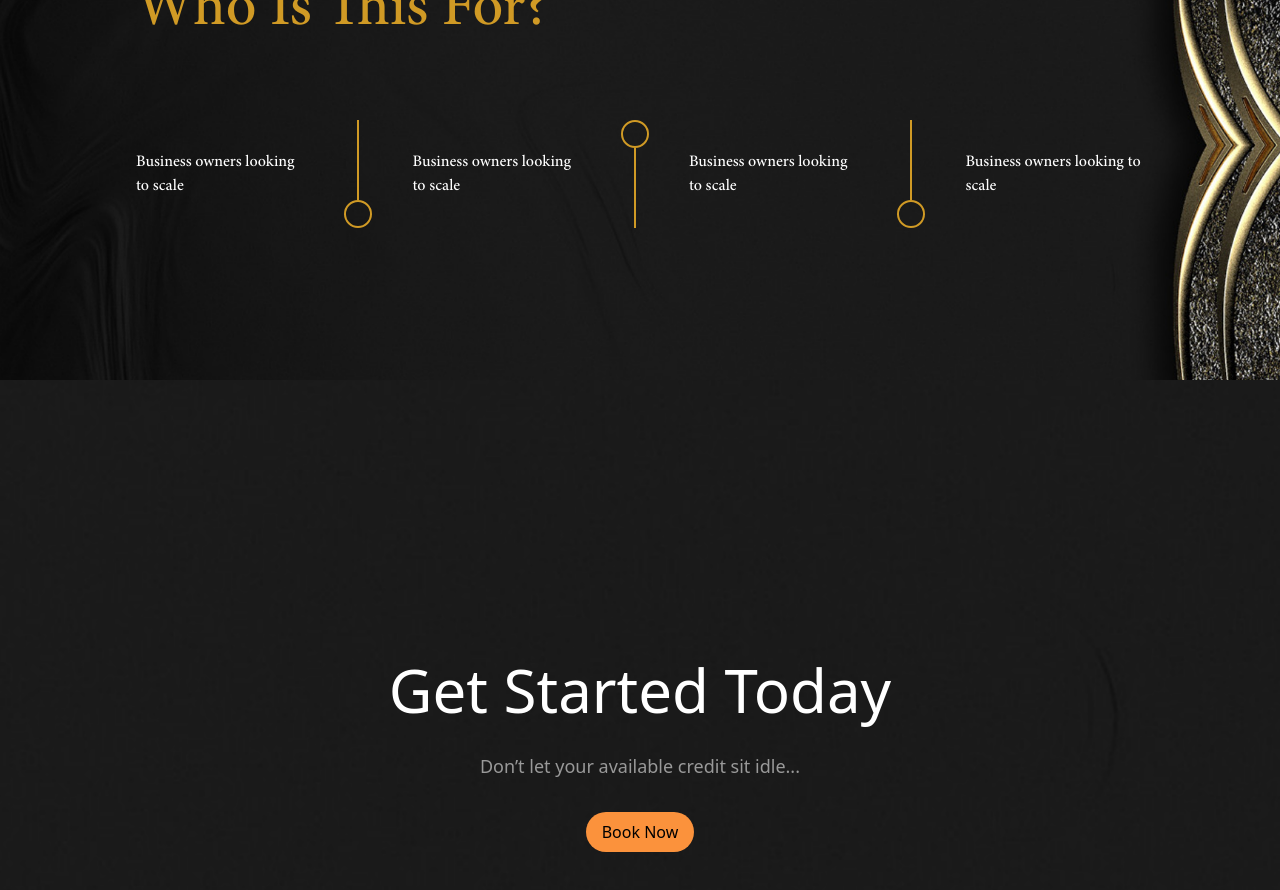
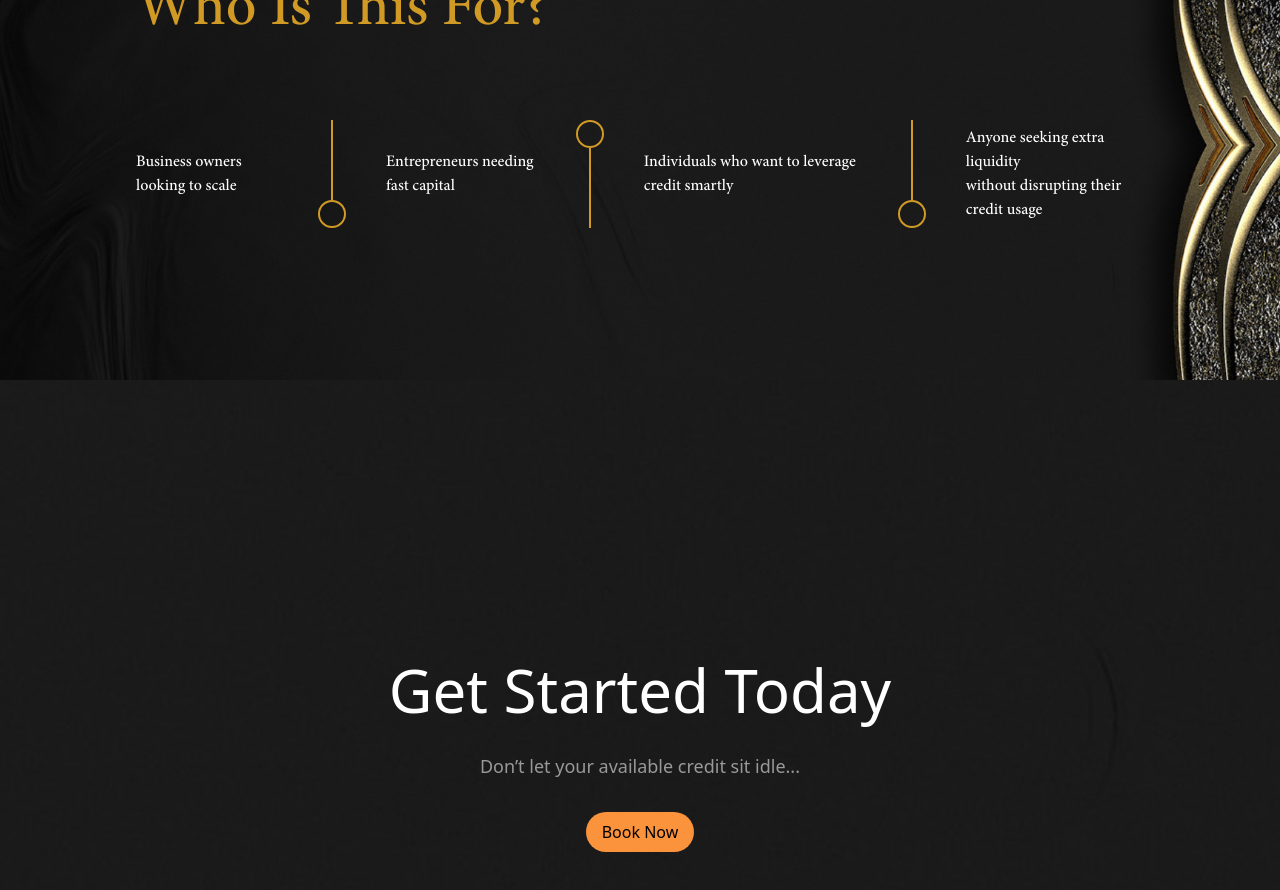
Before and after one commit to Daniellmm/king-site-2, a React (Vite) app: page / in a window 1280 px wide. Shown: the part 2580-3470 px from the top of the page. Built offline with nearby package versions, Linux system fonts and the light colour scheme.

Commit message:
the animation update

```diff
--- a/src/pages/Hto.jsx
+++ b/src/pages/Hto.jsx
@@ -33,6 +33,22 @@ const Hto = () => {
     }
   };
 
+  const lineVariant2 = {
+    hidden: { scaleY: -2 },
+    visible: {
+      scaleY: 1,
+      // transition: { duration: 0.8, ease: 'easeInOut' }
+    }
+  };
+
+  const dotVariant2 = {
+    hidden: { scale: 0 },
+    visible: {
+      scale: 1,
+      // transition: { delay: 0.15 }
+    }
+  };
+
   const fadeUp = {
     hidden: { opacity: 0, y: 40 },
     visible: (i = 0) => ({
@@ -44,6 +60,14 @@ const Hto = () => {
         ease: 'easeOut',
       },
     }),
+  };
+
+  const fadeInRight = {
+    hidden: { opacity: 0, x: 40 },
+    visible: {
+      opacity: 1,
+      x: 0,
+    },
   };
 
   const scaleFade = {
@@ -331,15 +355,37 @@ const Hto = () => {
 
               <div className='flex flex-row-reverse lg:flex-row justify-center items-center gap-10'>
                 <div>
-                  <h1 className='text-white' style={{ fontFamily: 'Minion Pro, serif' }}>
+                  <motion.h1
+                    variants={fadeInRight}
+                    initial="hidden"
+                    whileInView="visible"
+                    transition={{ delay: 0.2 }}
+                    viewport={{ once: true }}
+                    className='text-white'
+                    style={{ fontFamily: 'Minion Pro, serif' }}>
                     Business owners looking to scale
-                  </h1>
+                  </motion.h1>
                 </div>
 
                 <div>
                   <div className='flex flex-col-reverse justify-center items-center'>
-                    <div className='border-[#D09A25] rounded-full size-7 border-2'></div>
-                    <div className='border-[#D09A25] h-20 border'></div>
+                    <motion.div
+                      variants={dotVariant2}
+                      initial="hidden"
+                      whileInView="visible"
+                      transition={{ delay: 0.2, duration: 0.4, ease: 'easeInOut' }}
+                      viewport={{ once: true }}
+                      className='border-[#D09A25] rounded-full size-7 border-2'>
+                    </motion.div>
+
+                    <motion.div
+                      variants={lineVariant2}
+                      initial="hidden"
+                      whileInView="visible"
+                      transition={{ delay: 0.3, duration: 0.3, }}
+                      viewport={{ once: true }}
+                      className='border-[#D09A25] h-20 border'>
+                    </motion.div>
                   </div>
                 </div>
               </div>
@@ -347,53 +393,126 @@ const Hto = () => {
 
               <div className='flex flex-row-reverse lg:flex-row justify-center items-center gap-10'>
                 <div>
-                  <h1 className='text-white' style={{ fontFamily: 'Minion Pro, serif' }}>
-                    Business owners looking to scale
-                  </h1>
+                  <motion.h1
+                    variants={fadeInRight}
+                    initial="hidden"
+                    whileInView="visible"
+                    transition={{ delay: 0.4 }}
+                    viewport={{ once: true }}
+                    className='text-white'
+                    style={{ fontFamily: 'Minion Pro, serif' }}>
+                    Entrepreneurs needing fast capital
+                  </motion.h1>
                 </div>
 
                 <div>
                   <div className='flex flex-col justify-center items-center'>
-                    <div className='border-[#D09A25] rounded-full size-7 border-2'></div>
-                    <div className='border-[#D09A25] h-20 border'></div>
+                    <motion.div
+                      variants={dotVariant2}
+                      initial="hidden"
+                      whileInView="visible"
+                      transition={{ delay: 0.4, duration: 0.6, ease: 'easeInOut' }}
+                      viewport={{ once: true }}
+                      className='border-[#D09A25] rounded-full size-7 border-2'>
+                    </motion.div>
+
+                    <motion.div
+                      variants={lineVariant2}
+                      initial="hidden"
+                      whileInView="visible"
+                      transition={{ delay: 0.4, duration: 0.4, }}
+                      viewport={{ once: true }}
+                      className='border-[#D09A25] h-20 border'>
+                    </motion.div>
                   </div>
                 </div>
               </div>
 
               <div className='flex flex-row-reverse lg:flex-row justify-center items-center gap-10'>
                 <div>
-                  <h1 className='text-white' style={{ fontFamily: 'Minion Pro, serif' }}>
-                    Business owners looking to scale
-                  </h1>
+                  <motion.h1
+                    variants={fadeInRight}
+                    initial="hidden"
+                    whileInView="visible"
+                    transition={{ delay: 0.6 }}
+                    viewport={{ once: true }}
+                    className='text-white'
+                    style={{ fontFamily: 'Minion Pro, serif' }}>
+                    Individuals who want to leverage credit smartly
+                  </motion.h1>
                 </div>
 
                 <div>
                   <div className='flex flex-col-reverse justify-center items-center'>
-                    <div className='border-[#D09A25] rounded-full size-7 border-2'></div>
-                    <div className='border-[#D09A25] h-20 border'></div>
+                    <motion.div
+                      variants={dotVariant2}
+                      initial="hidden"
+                      whileInView="visible"
+                      transition={{ delay: 0.6, duration: 0.6, ease: 'easeInOut' }}
+                      viewport={{ once: true }}
+                      className='border-[#D09A25] rounded-full size-7 border-2'>
+                    </motion.div>
+
+                    <motion.div
+                      variants={lineVariant2}
+                      initial="hidden"
+                      whileInView="visible"
+                      transition={{ delay: 0.5, duration: 0.5, }}
+                      viewport={{ once: true }}
+                      className='border-[#D09A25] h-20 border'>
+                    </motion.div>
                   </div>
                 </div>
               </div>
 
               <div className='flex lg:hidden flex-row-reverse lg:flex-row justify-center items-center gap-10'>
                 <div>
-                  <h1 className='text-white' style={{ fontFamily: 'Minion Pro, serif' }}>
-                    Business owners looking to scale
-                  </h1>
+                  <motion.h1
+                    variants={fadeInRight}
+                    initial="hidden"
+                    whileInView="visible"
+                    viewport={{ once: true }}
+                    transition={{ delay: 0.8 }}
+                    className='text-white'
+                    style={{ fontFamily: 'Minion Pro, serif' }}>
+                    Anyone seeking extra liquidity without disrupting their credit usage
+                  </motion.h1>
                 </div>
 
                 <div>
                   <div className='flex flex-col justify-center items-center'>
-                    <div className='border-[#D09A25] rounded-full size-7 border-2'></div>
-                    <div className='border-[#D09A25] h-20 border'></div>
+                    <motion.div
+                      variants={dotVariant2}
+                      initial="hidden"
+                      whileInView="visible"
+                      transition={{ delay: 0.8, duration: 0.25, ease: 'easeInOut' }}
+                      viewport={{ once: true }}
+                      className='border-[#D09A25] rounded-full size-7 border-2'>
+                    </motion.div>
+
+                    <motion.div
+                      variants={lineVariant2}
+                      initial="hidden"
+                      whileInView="visible"
+                      transition={{ delay: 0.6, duration: 0.6, }}
+                      viewport={{ once: true }}
+                      className='border-[#D09A25] h-20 border'>
+                    </motion.div>
                   </div>
                 </div>
               </div>
 
               <div className='hidden lg:block'>
-                <h1 className='text-white' style={{ fontFamily: 'Minion Pro, serif' }}>
-                  Business owners looking to scale
-                </h1>
+                <motion.h1
+                  variants={fadeInRight}
+                  initial="hidden"
+                  whileInView="visible"
+                  viewport={{ once: true }}
+                  transition={{ delay: 0.8 }}
+                  className='text-white'
+                  style={{ fontFamily: 'Minion Pro, serif' }}>
+                  Anyone seeking extra liquidity <br /> without disrupting their credit usage
+                </motion.h1>
               </div>
             </div>
 
```
